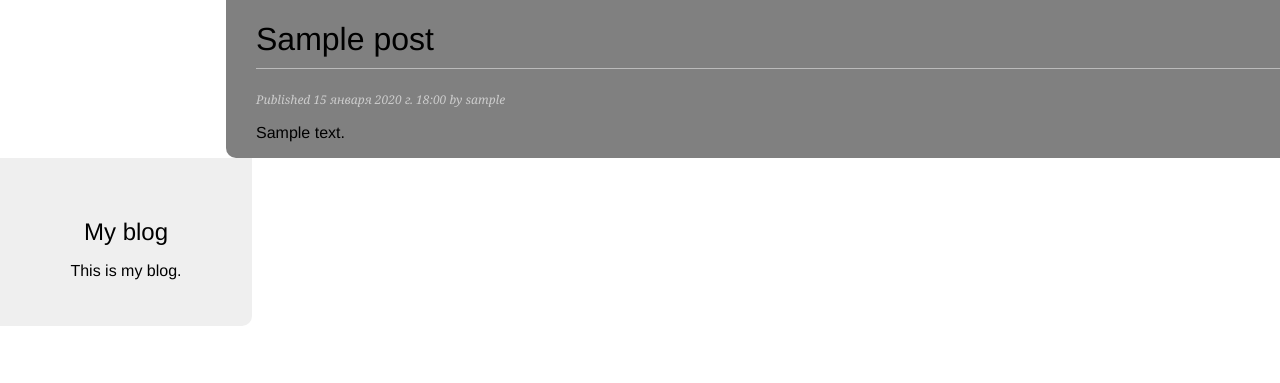
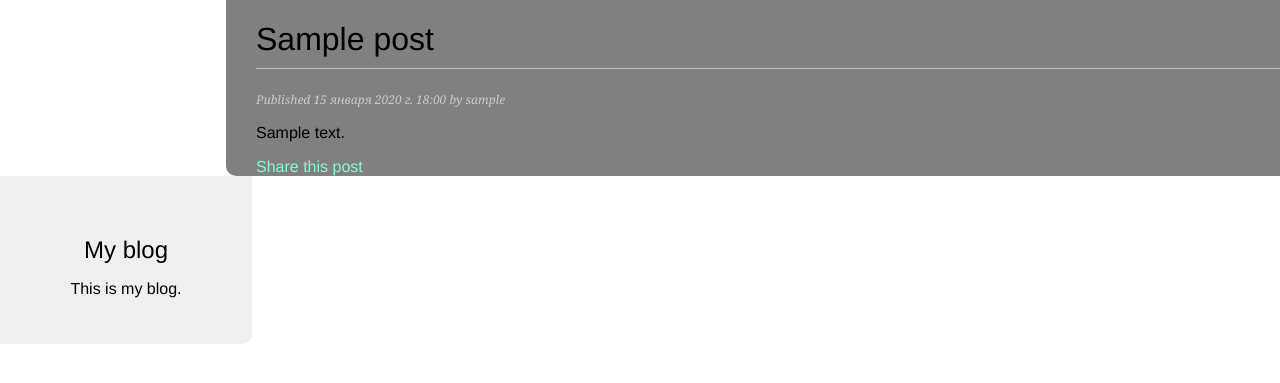
Before and after one commit to MaestroXXXVIII/app, a Django app: a page that uses app/templates/blog/post/detail.html in a window 1280 px wide. Shown: the top 383 px of the page. Run offline with Django 4.2, Linux system fonts and the light colour scheme; tables that the repository leaves empty hold one stand-in row (values such as "Sample post").

Commit message:
Added the ability to recommend posts by email

```diff
--- a/app/blog/urls.py
+++ b/app/blog/urls.py
@@ -4,6 +4,9 @@ from . import views
 app_name = 'blog'
 
 urlpatterns = [
-    path('', views.post_list, name='post_list'),
-    path('<int:year>/<int:month>/<int:day>/<slug:post>', views.post_detail, name='post_detail')
+    # path('', views.post_list, name='post_list'),
+    path('', views.PostListView.as_view(), name='post_list'),
+    path('<int:year>/<int:month>/<int:day>/<slug:post>', views.post_detail,
+         name='post_detail'),
+    path('<int:post_id>/share/', views.post_share, name='post_share')
 ]
--- a/app/blog/views.py
+++ b/app/blog/views.py
@@ -1,22 +1,18 @@
 from django.shortcuts import render, get_object_or_404
 from .models import Post
 from django.core.paginator import Paginator, EmptyPage, PageNotAnInteger
+from django.views.generic import ListView
+from .forms import EmailPostForm
+from django.views.generic.base import View
+from django.core.mail import send_mail
 
-def post_list(request):
-    post_list = Post.published.all()
-    paginator = Paginator(post_list, 3)
-    page_number = request.GET.get('page')
-    try:
-        posts = paginator.page(page_number)
-    except PageNotAnInteger:
-        # If page_number not integer,
-        # return first page
-        posts = paginator.page(1)
-    except EmptyPage:
-        # If page_number out of range,
-        # return last page results
-        posts = paginator.page(paginator.num_pages)
-    return render(request, 'blog/post/list.html', {'posts': posts})
+
+class PostListView(ListView):
+    """Список постов"""
+    queryset = Post.published.all()
+    context_object_name = 'posts'
+    paginate_by = 3
+    template_name = 'blog/post/list.html'
 
 def post_detail(request, year, month, day, post):
     post = get_object_or_404(Post,
@@ -26,3 +22,24 @@ def post_detail(request, year, month, day, post):
                              publish__month=month,
                              publish__day=day)
     return render(request, 'blog/post/detail.html', {'post': post})
+
+
+def post_share(request, post_id):
+    post = get_object_or_404(Post, id=post_id, status=Post.Status.PUBLISHED)
+    sent = False
+    if request.method == 'POST':
+        form = EmailPostForm(request.POST)
+        if form.is_valid():
+            cd = form.cleaned_data
+            post_url = request.build_absolute_uri(post.get_absolute_url())
+            subject = f"{cd['name']} recommends you read" \
+                        f"{post.title}"
+            message = f"Read {post.title} at {post_url}\n\n"\
+                        f"{cd['name']}\'s comments: {cd['comments']}"
+            send_mail(subject, message, 'my_account@gmail.com', [cd['to']])
+            sent = True
+    else:
+        form = EmailPostForm()
+    return render(request, 'blog/post/share.html', {'post':post,
+                                                    'form': form,
+                                                    'sent':sent})
--- a/app/templates/blog/post/detail.html
+++ b/app/templates/blog/post/detail.html
@@ -8,4 +8,7 @@
         Published {{ post.publish }} by {{ post.author }}
     </p>
     {{ post.body|linebreaks }}
+    <a href="{% url "blog:post_share" post.id %}">
+        Share this post
+    </a>
 {% endblock %}
--- a/app/templates/blog/post/list.html
+++ b/app/templates/blog/post/list.html
@@ -15,5 +15,5 @@
     </p>
     {{ post.body|truncatewords:30|linebreaks }}
     {% endfor %}
-    {% include "pagination.html" with page=posts %}
+    {% include "pagination.html" with page=page_obj %}
 {% endblock %}
```
Also changed, not shown: app/app/settings.py (+9 -0 lines), app/blog/forms.py (+7 -0 lines), app/templates/blog/post/share.html (added, +20 -0 lines).
